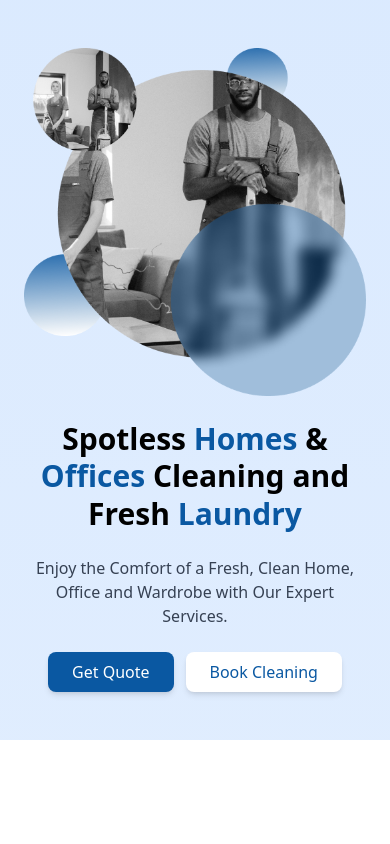
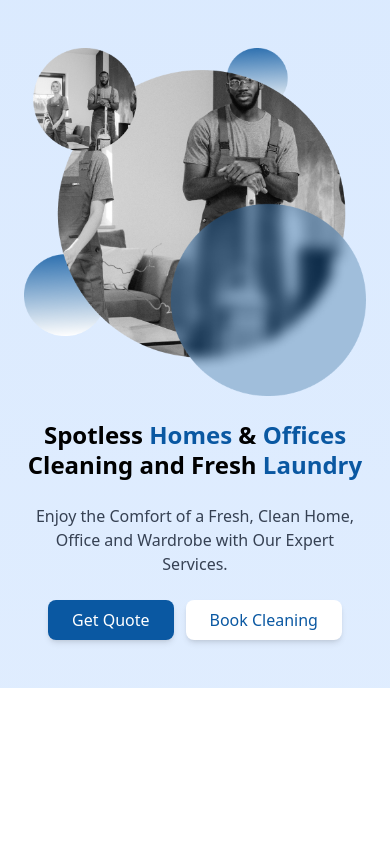
Before and after one commit to oyelajakenny/totaltouch, a Next.js app in the folder app/: page / in a window 390 px wide. Shown: the top 844 px of the page. Built offline with nearby package versions, Linux system fonts and the light colour scheme.

Commit message:
Fixed responsiveness issue with hero section

```diff
--- a/app/components/HeroSection.js
+++ b/app/components/HeroSection.js
@@ -4,9 +4,9 @@ import React from 'react'
 
 const HeroSection = () => {
   return (
-    <div className="container mx-auto flex flex-col-reverse md:flex-col-reverse lg:flex-row items-center justify-between py-12 px-6">
+    <div className="container mx-auto flex flex-col-reverse md:flex-col-reverse lg:flex-row items-center justify-between py-12 px-6 ">
       <div className="w-full lg:w-1/2 flex flex-col items-center md:items-start justify-center space-y-6 md:space-y-10 md:pr-16 text-center md:text-left">
-        <h1 className="font-bold leading-tight text-3xl sm:text-4xl md:text-5xl md:text-center lg:text-7xl lg:text-left">
+        <h1 className="font-bold leading-tight text-2xl sm:text-4xl md:text-5xl md:text-center lg:text-7xl lg:text-left">
           Spotless <span className="text-[#0A58A2]">Homes</span> &{" "}
           <span className="text-[#0A58A2]">Offices</span> Cleaning and Fresh{" "}
           <span className="text-[#0A58A2]">Laundry</span>
@@ -15,7 +15,9 @@ const HeroSection = () => {
           Enjoy the Comfort of a Fresh, Clean Home, Office and Wardrobe with Our
           Expert Services.
         </p>
-        <div className="flex justify-center items-center gap-3 w-full sm:w-auto">
+        <div className='w-full flex justify-center lg:justify-start'>
+
+          <div className="flex justify-center items-center gap-3 w-full sm:w-auto ">
             <button className="bg-[#0A58A2] text-white py-2 px-6 rounded-lg shadow-md  ">
               Get Quote
             </button>
@@ -24,6 +26,8 @@ const HeroSection = () => {
             </button>
           </div>
         </div>
+      </div>
+
       <div className="w-full lg:w-1/2 flex justify-center mb-6 md:mb-0">
         <Image
           src={"/images/hero-image.png"}
```
Lines whose indentation alone changed are shown as unchanged.
